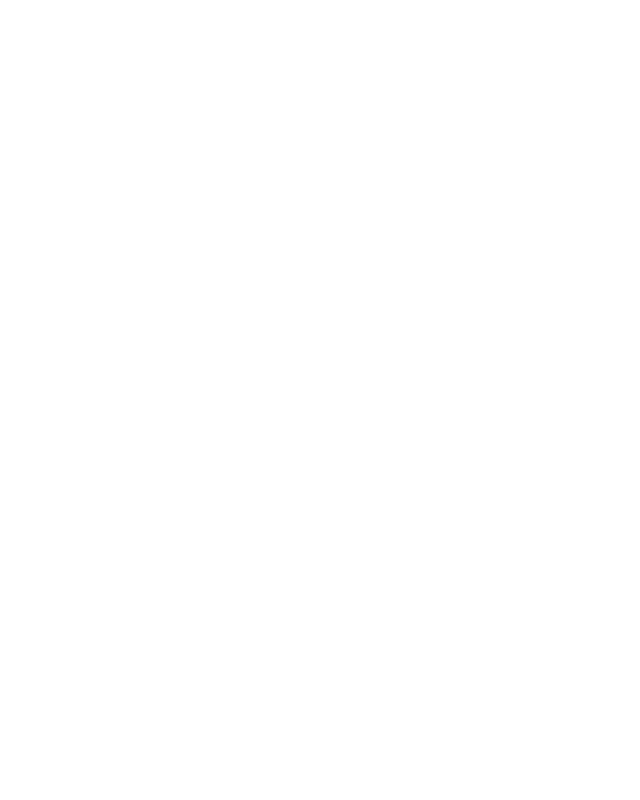
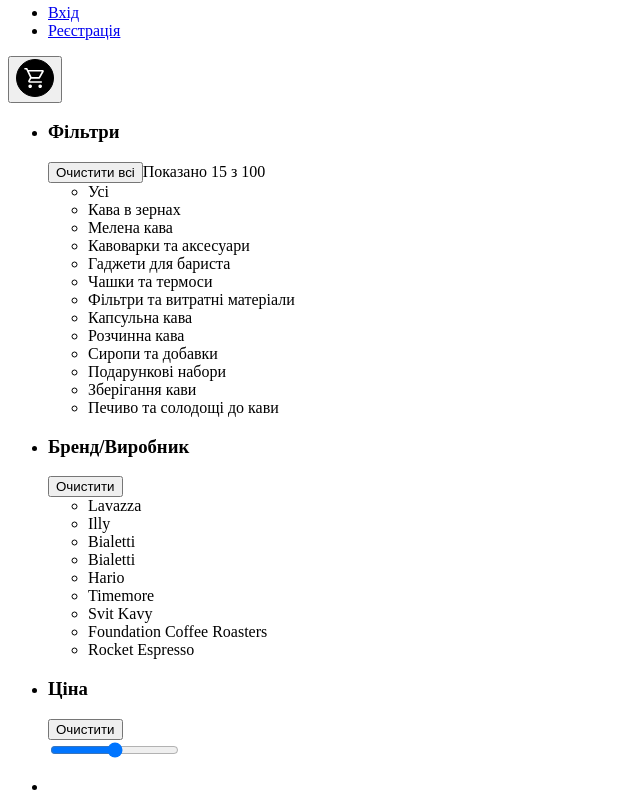
Before and after one commit to Tate-T/zerniatko-project, a React (Vite) app: page / in a window 1280 px wide. Shown: the part 6320-7120 px from the top of the page, without its empty margins (0-640 px from the left). Before the commit the page ends 6198 px from the top, so only its background shows below. Built offline with nearby package versions, Linux system fonts and the light colour scheme.

Commit message:
save: cmplt products page

```diff
--- a/src/App.jsx
+++ b/src/App.jsx
@@ -3,12 +3,14 @@
 import viteLogo from "/vite.svg";
 // import "./App.css";
 import MainPage from "./pages/MainPage/MainPage";
-import CategoriePage from "./pages/СategoriesPage/CategoriesPage"
+import CategoriePage from "./pages/СategoriesPage/CategoriesPage";
+import ProductsPage from "./pages/ProductsPage/ProductsPage";
 function App() {
   return (
     <>
       <MainPage />
-      <CategoriePage/>
+      <CategoriePage />
+      <ProductsPage />
     </>
   );
 }
--- /dev/null
+++ b/src/pages/ProductsPage/ProductsPage.jsx
@@ -0,0 +1,74 @@
+import React from "react";
+import Header from "../../components/Header/Header";
+import Footer from "../../components/Footer/Footer";
+import ProductsList from "../../components/ProductsList/ProductsList";
+
+export default function ProductsPage() {
+  return (
+    <>
+      <Header />
+      <main>
+        <section>
+          <div className="container">
+            <aside>
+              <ul>
+                <li>
+                  <div>
+                    <h3>Фільтри</h3>
+                    <button>Очистити всі</button>
+                    <span>Показано 15 з 100</span>
+                  </div>
+                  <ul>
+                    <li>Усі</li>
+                    <li>Кава в зернах</li>
+                    <li>Мелена кава</li>
+                    <li>Кавоварки та аксесуари</li>
+                    <li>Гаджети для бариста</li>
+                    <li>Чашки та термоси</li>
+                    <li>Фільтри та витратні матеріали</li>
+                    <li>Капсульна кава</li>
+                    <li>Розчинна кава</li>
+                    <li>Сиропи та добавки</li>
+                    <li>Подарункові набори</li>
+                    <li>Зберігання кави</li>
+                    <li>Печиво та солодощі до кави</li>
+                  </ul>
+                </li>
+                <li>
+                  <div>
+                    <h3>Бренд/Виробник</h3>
+                    <button>Очистити</button>
+                  </div>
+                  <ul>
+                    <li>Lavazza</li>
+                    <li>Illy</li>
+                    <li>Bialetti</li>
+                    <li>Bialetti</li>
+                    <li>Hario</li>
+                    <li>Timemore</li>
+                    <li>Svit Kavy</li>
+                    <li>Foundation Coffee Roasters</li>
+                    <li>Rocket Espresso</li>
+                  </ul>
+                </li>
+                <li>
+                  <div>
+                    <h3>Ціна</h3>
+                    <button>Очистити</button>
+                  </div>
+                  <form>
+                    <label>
+                      <input type="range" min="0" max="5000" />
+                    </label>
+                  </form>
+                </li>
+              </ul>
+            </aside>
+            <ProductsList />
+          </div>
+        </section>
+      </main>
+      <Footer />
+    </>
+  );
+}
```
Also changed, not shown: 1 other file (tests, documents, lock files or other folders).
